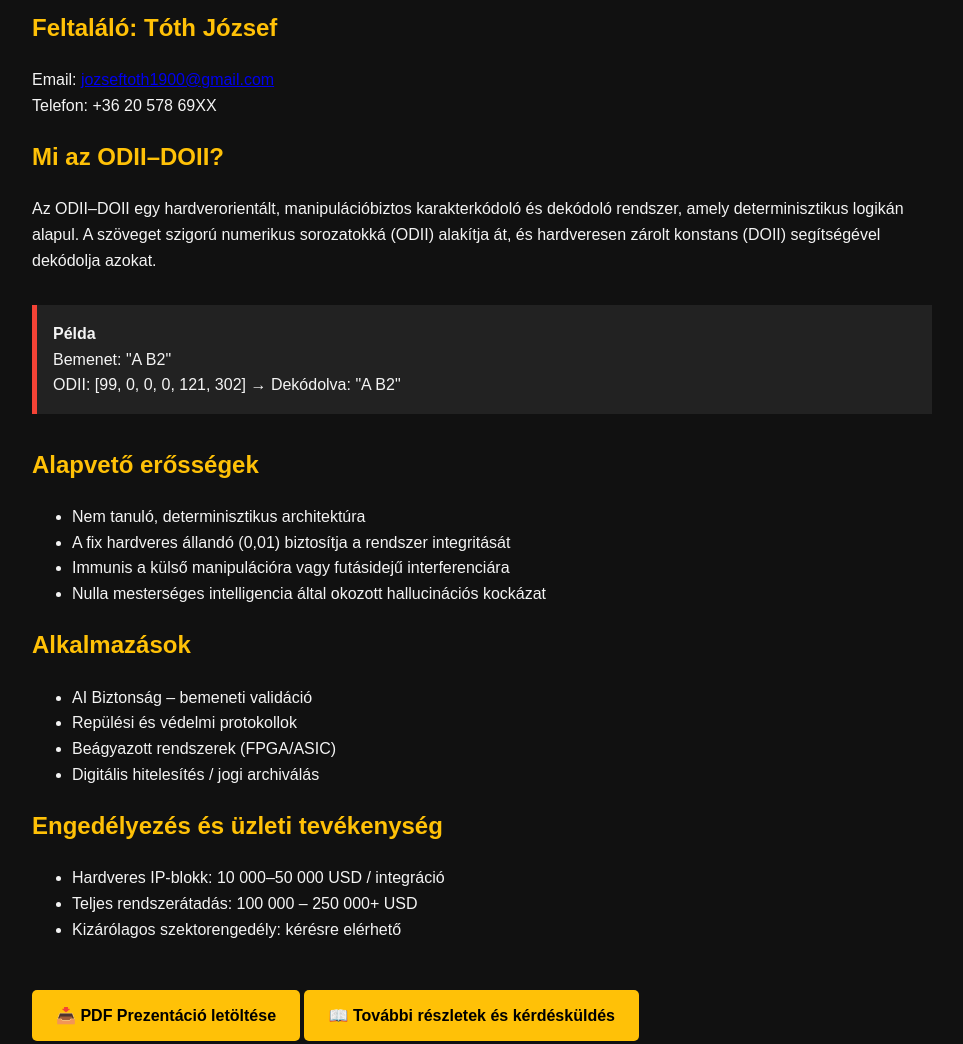
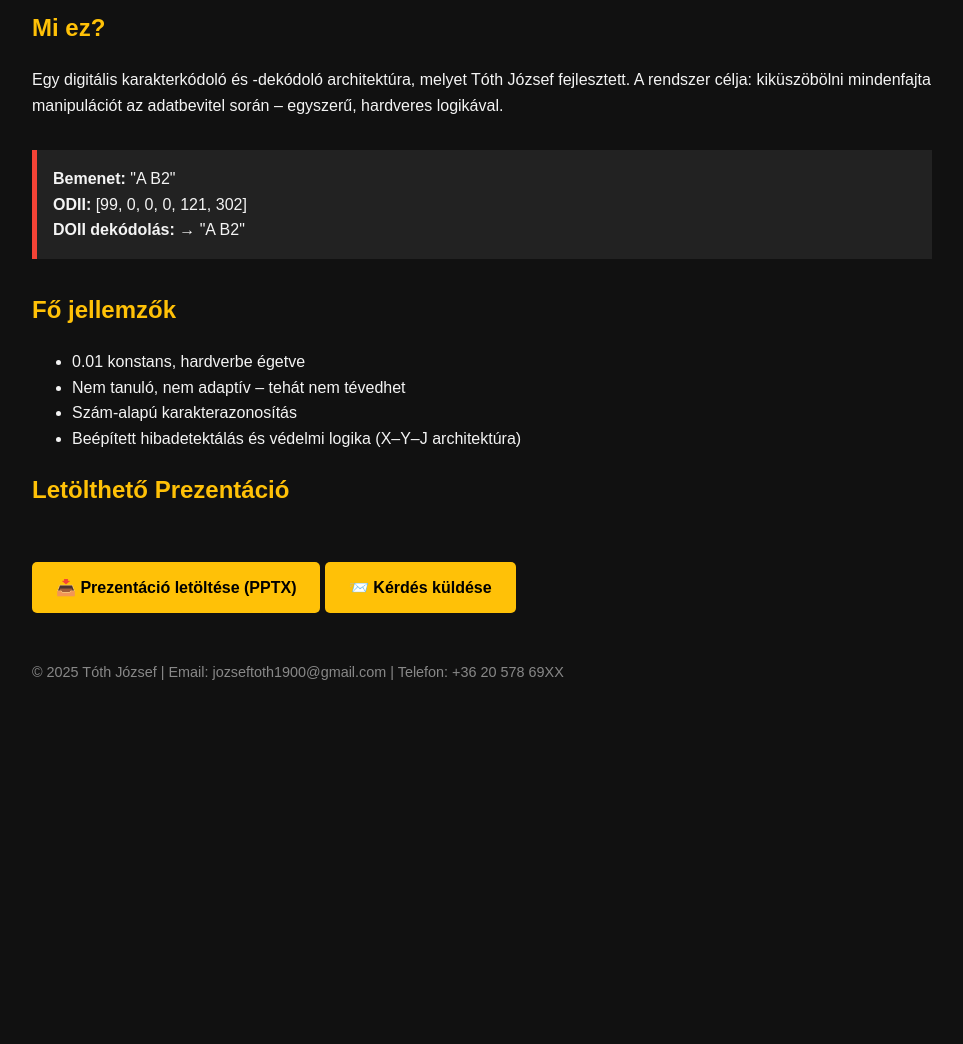
Before and after one commit to tj1969/odii-doii, a plain HTML site: page index.html in a window 1280 px wide. Shown: the part 660-1704 px from the top of the page, without its empty margins (158-1121 px from the left). After the commit the page ends 1390 px from the top, so only its background shows below. Drawn offline with Linux system fonts and the light colour scheme.

Commit message:
Add files via upload

```diff
--- a/index.html
+++ b/index.html
@@ -2,8 +2,8 @@
 <!DOCTYPE html>
 <html lang="hu">
 <head>
-  <meta charset="UTF-8" />
-  <meta name="viewport" content="width=device-width, initial-scale=1.0"/>
+  <meta charset="UTF-8">
+  <meta name="viewport" content="width=device-width, initial-scale=1.0">
   <title>ODII–DOII Technológia</title>
   <style>
     body {
@@ -48,47 +48,32 @@
   </style>
 </head>
 <body>
-  <h1>ODII–DOII biztonságos kódolási rendszer</h1>
-  <img src="logo.png" alt="ODII–DOII logó" class="logo"/>
+  <h1>ODII–DOII Manipulációbiztos Rendszer</h1>
+  <img src="logo.png" alt="ODII–DOII logó" class="logo">
 
-  <h2>Feltaláló: Tóth József</h2>
-  <p>Email: <a href="mailto:jozseftoth1900@gmail.com">jozseftoth1900@gmail.com</a><br/>
-  Telefon: +36 20 578 69XX</p>
-
-  <h2>Mi az ODII–DOII?</h2>
-  <p>Az ODII–DOII egy hardverorientált, manipulációbiztos karakterkódoló és dekódoló rendszer, amely determinisztikus logikán alapul. A szöveget szigorú numerikus sorozatokká (ODII) alakítja át, és hardveresen zárolt konstans (DOII) segítségével dekódolja azokat.</p>
+  <h2>Mi ez?</h2>
+  <p>
+    Egy digitális karakterkódoló és -dekódoló architektúra, melyet Tóth József fejlesztett.
+    A rendszer célja: kiküszöbölni mindenfajta manipulációt az adatbevitel során – egyszerű, hardveres logikával.
+  </p>
 
   <div class="highlight">
-    <strong>Példa</strong><br/>
-    Bemenet: "A B2"<br/>
-    ODII: [99, 0, 0, 0, 121, 302] → Dekódolva: "A B2"
+    <strong>Bemenet:</strong> "A   B2"<br>
+    <strong>ODII:</strong> [99, 0, 0, 0, 121, 302]<br>
+    <strong>DOII dekódolás:</strong> → "A   B2"
   </div>
 
-  <h2>Alapvető erősségek</h2>
+  <h2>Fő jellemzők</h2>
   <ul>
-    <li>Nem tanuló, determinisztikus architektúra</li>
-    <li>A fix hardveres állandó (0,01) biztosítja a rendszer integritását</li>
-    <li>Immunis a külső manipulációra vagy futásidejű interferenciára</li>
-    <li>Nulla mesterséges intelligencia által okozott hallucinációs kockázat</li>
+    <li>0.01 konstans, hardverbe égetve</li>
+    <li>Nem tanuló, nem adaptív – tehát nem tévedhet</li>
+    <li>Szám-alapú karakterazonosítás</li>
+    <li>Beépített hibadetektálás és védelmi logika (X–Y–J architektúra)</li>
   </ul>
 
-  <h2>Alkalmazások</h2>
-  <ul>
-    <li>AI Biztonság – bemeneti validáció</li>
-    <li>Repülési és védelmi protokollok</li>
-    <li>Beágyazott rendszerek (FPGA/ASIC)</li>
-    <li>Digitális hitelesítés / jogi archiválás</li>
-  </ul>
-
-  <h2>Engedélyezés és üzleti tevékenység</h2>
-  <ul>
-    <li>Hardveres IP-blokk: 10 000–50 000 USD / integráció</li>
-    <li>Teljes rendszerátadás: 100 000 – 250 000+ USD</li>
-    <li>Kizárólagos szektorengedély: kérésre elérhető</li>
-  </ul>
-
-  <a href="odii-doii-presentation.pptx" class="button">📥 PDF Prezentáció letöltése</a>
-  <a href="readme.html" class="button">📖 További részletek és kérdésküldés</a>
+  <h2>Letölthető Prezentáció</h2>
+  <a href="odii-doii-presentation.pptx" class="button">📥 Prezentáció letöltése (PPTX)</a>
+  <a href="https://docs.google.com/forms/d/e/1FAIpQLSe-y1tpKXqw2B51rv6oyoYKz12rL6tEl7yoZ6zOUFmd4XaYhA/viewform?usp=preview" target="_blank" class="button">📨 Kérdés küldése</a>
 
   <footer>
     <p>© 2025 Tóth József | Email: jozseftoth1900@gmail.com | Telefon: +36 20 578 69XX</p>
```
